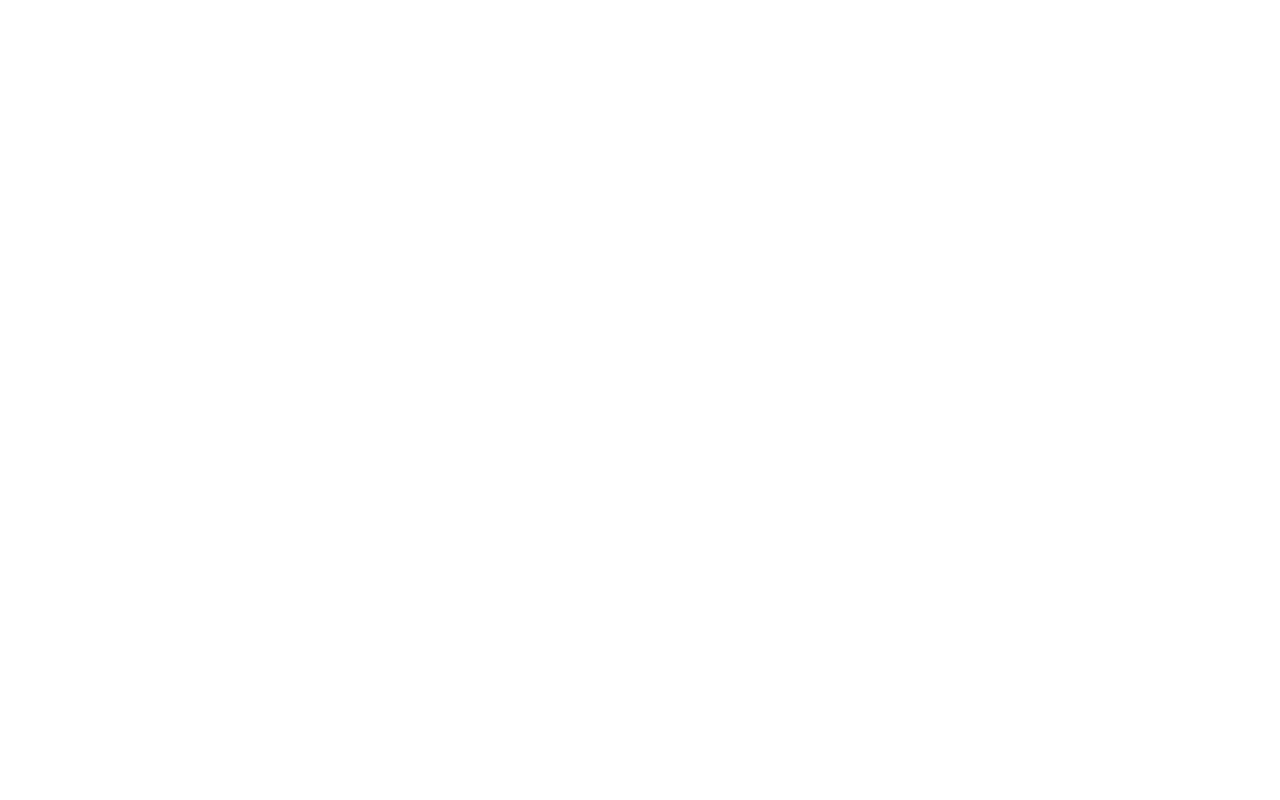
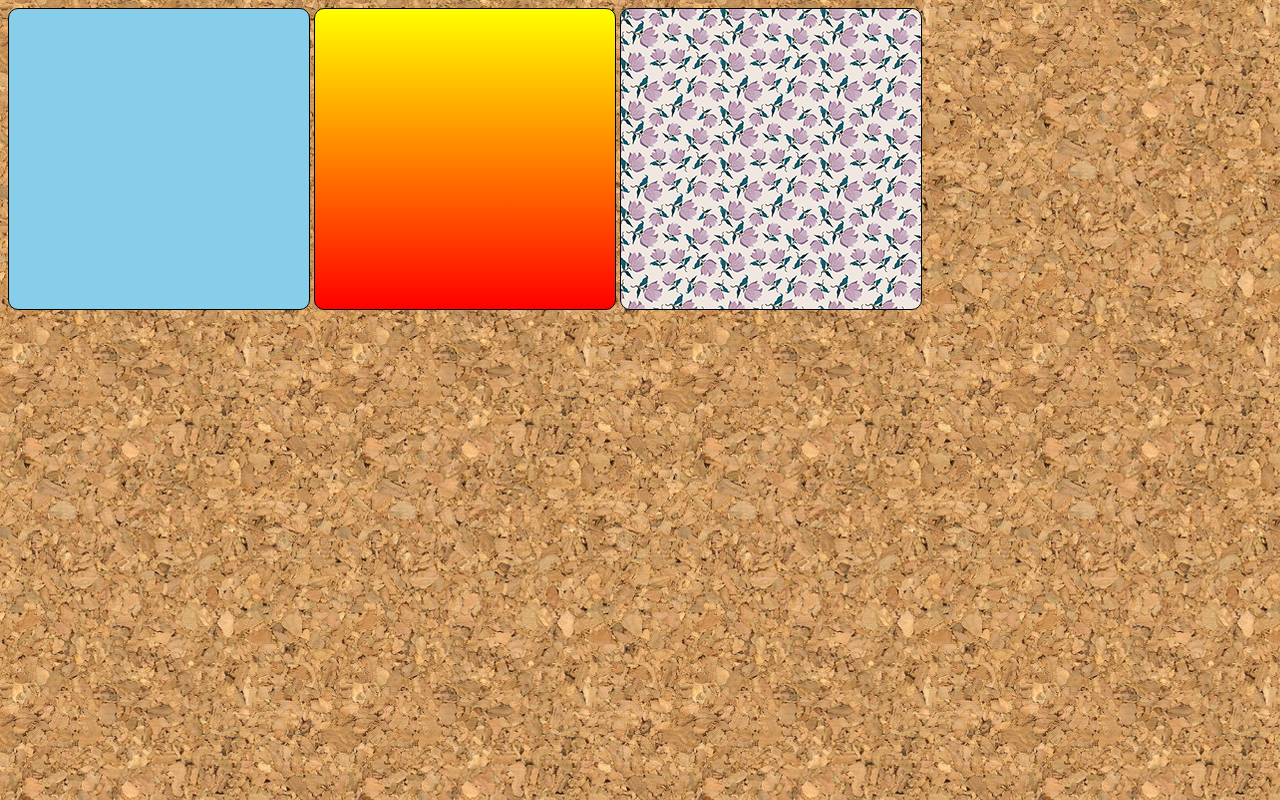
Before and after one commit to joseaparecidosilva/html-css, a plain HTML site: page exercicios/ex022/fundo001.html in a window 1280 px wide. Drawn offline with Linux system fonts and the light colour scheme.

Commit message:
Adição de background e imagens

```diff
--- a/exercicios/ex022/fundo001.html
+++ b/exercicios/ex022/fundo001.html
@@ -6,17 +6,40 @@
     <meta name="viewport" content="width=device-width, initial-scale=1.0">
     <title>Teste de imagens de fundo</title>
     <style>
-        .quadrado
+        body {
+            background-image: url('imagens/wallpaper001.jpg');
+        }
+
+        div.quadrado {
+            display: inline-block;
+            border: 1px solid #000000;
+            border-radius: 10px;
+            background-color: lightcyan;
+            width: 300px;
+            height: 300px;
+        }
+
+        div#q1 {
+            background-color: skyblue;
+        }
+
+        div#q2 {
+            background-image: linear-gradient(to bottom, yellow, red);
+        }
+
+        div#q3 {
+            background-image: url('imagens/pattern003.png');
+        }
     </style>
 </head>
 <body>
-    <div class="quadrado">
+    <div class="quadrado" id="q1">
 
     </div>
-    <div class="quadrado">
+    <div class="quadrado" id="q2">
 
     </div>
-    <div class="quadrado">
+    <div class="quadrado" id="q3">
 
     </div>
 </body>
```
